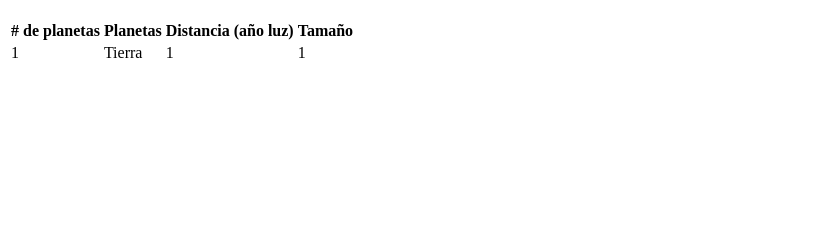
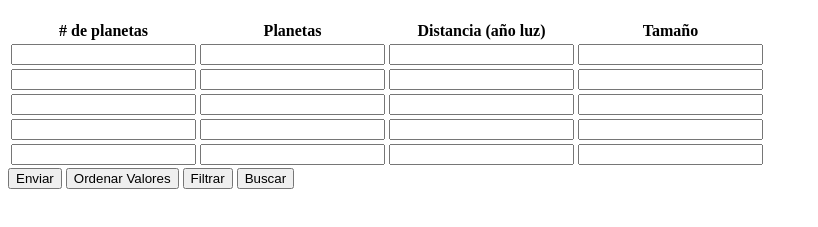
Before and after one commit to Felipe852/Clase01, a plain HTML site: page index.html in a window 1280 px wide. Shown: the part 61-288 px from the top of the page, without its empty margins (0-818 px from the left). Drawn offline with Linux system fonts and the light colour scheme.

Commit message:
Estructura html terminada

```diff
--- a/index.html
+++ b/index.html
@@ -20,13 +20,43 @@
         </thead>
         <tbody>
             <tr>
-                <td>1</td>
-                <td>Tierra</td>
-                <td>1</td>
-                <td>1</td>
+                <td><input type="number" id="n_planeta_1" class="numeracion_planetas planeta1"></td>
+                <td><input type="text" id="np_planeta_1" class="nombre_planetas planeta1"></td>
+                <td><input type="number" id="d_planeta_1" class="distancia_planetas planeta1"></td>
+                <td><input type="number" id="t_planeta_1" class="tamanio_planetas planeta1"></td>
+            </tr>
+            <tr>
+                <td><input type="number" id="n_planeta_2" class="numeracion_planetas planeta2"></td>
+                <td><input type="text" id="np_planeta_2" class="nombre_planetas planeta2"></td>
+                <td><input type="number" id="d_planeta_2" class="distancia_planetas planeta2"></td>
+                <td><input type="number" id="t_planeta_2" class="tamanio_planetas planeta2"></td>
+            </tr>
+            <tr>
+                <td><input type="number" id="n_planeta_3" class="numeracion_planetas planeta3"></td>
+                <td><input type="text" id="np_planeta_3" class="nombre_planetas planeta3"></td>
+                <td><input type="number" id="d_planeta_3" class="distancia_planetas planeta3"></td>
+                <td><input type="number" id="t_planeta_3" class="tamanio_planetas planeta3"></td>
+            </tr>
+            <tr>
+                <td><input type="number" id="n_planeta_4" class="numeracion_planetas planeta4"></td>
+                <td><input type="text" id="np_planeta_4" class="nombre_planetas planeta4"></td>
+                <td><input type="number" id="d_planeta_4" class="distancia_planetas planeta4"></td>
+                <td><input type="number" id="t_planeta_4" class="tamanio_planetas planeta4"></td>
+            </tr>
+            <tr>
+                <td><input type="number" id="n_planeta_5" class="numeracion_planetas planeta5"></td>
+                <td><input type="text" id="np_planeta_5" class="nombre_planetas planeta5"></td>
+                <td><input type="number" id="d_planeta_5" class="distancia_planetas planeta5"></td>
+                <td><input type="number" id="t_planeta_5" class="tamanio_planetas planeta5"></td>
             </tr>
         </tbody>
     </table>
+    <id class="container">
+        <button id="btn_enviar_evaluacion" class="item">Enviar</button>
+        <button id="btn_ordenar_valores" class="item">Ordenar Valores</button>
+        <button id="btn_filtrar_distancia" class="item">Filtrar</button>
+        <button id="btn_buscar_planeta" class="item">Buscar</button>
+    </div>
 
     <script src="/scripts/script.js"></script>
 </body>
```
